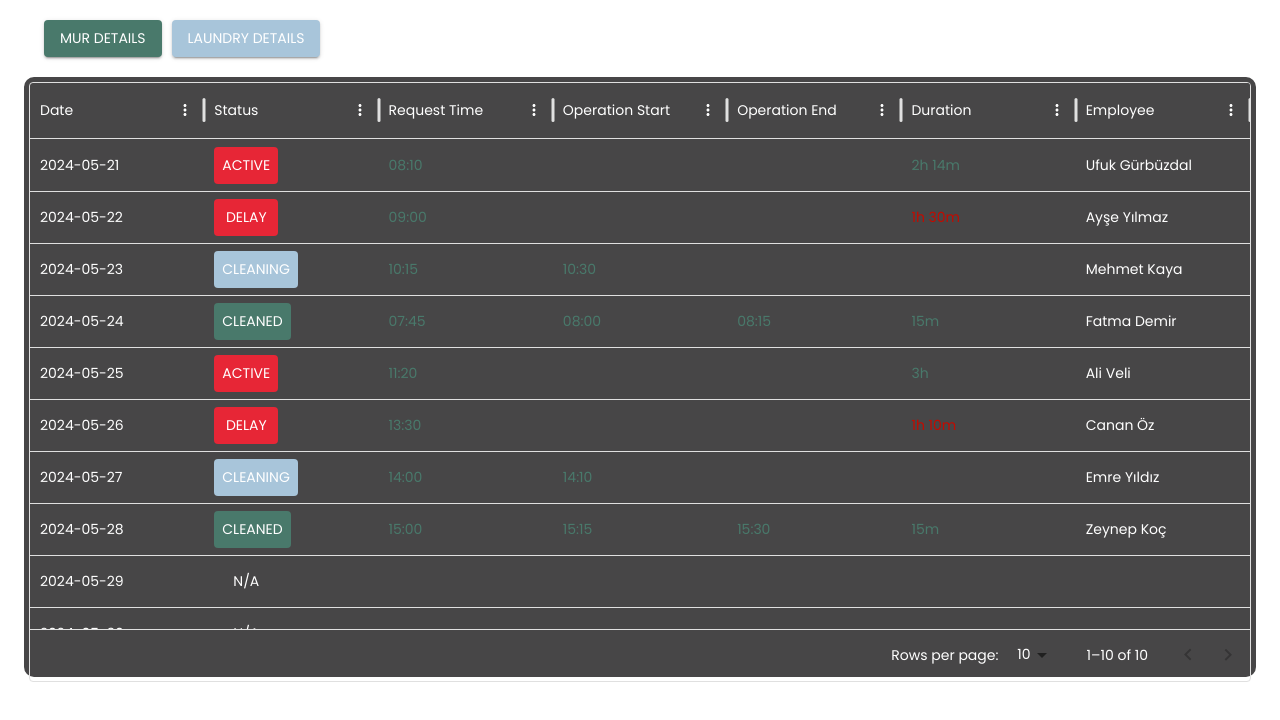
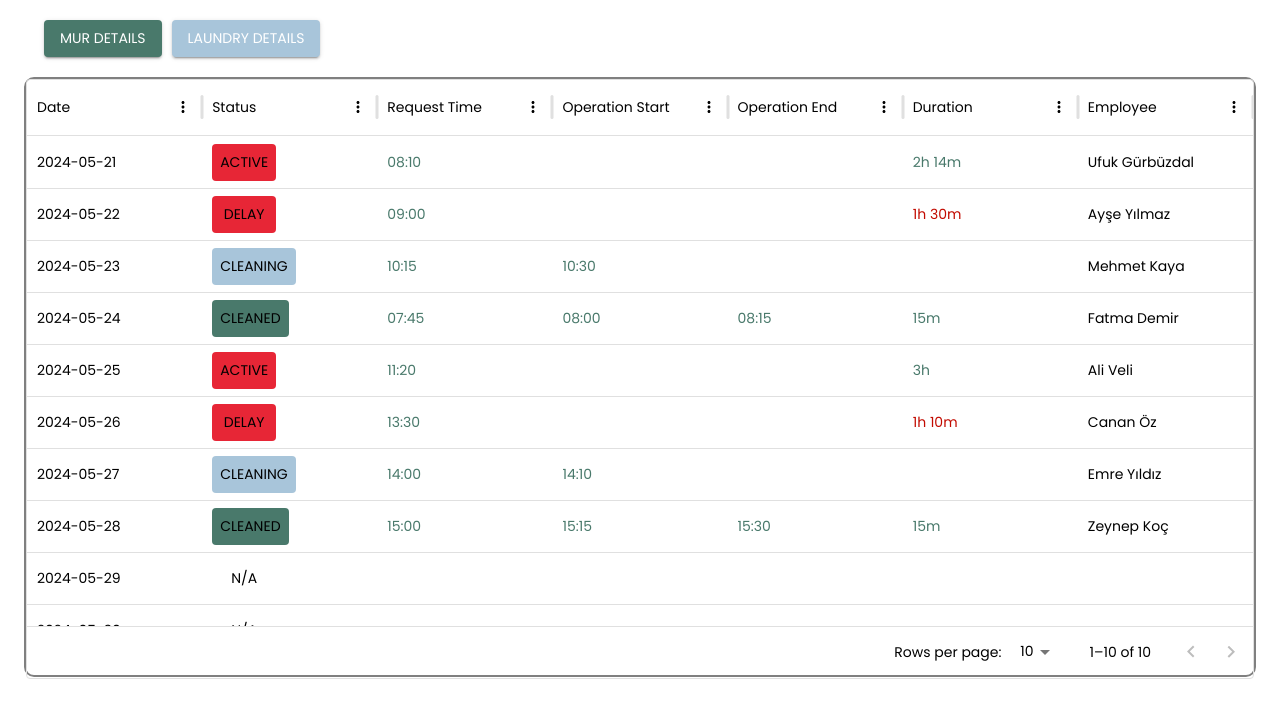
Before and after one commit to rmkofficial/Room-Services-Details, a React (Vite) app: page / in a window 1280 px wide. Shown: the top 720 px of the page. Built offline with nearby package versions, Linux system fonts and the light colour scheme.

Commit message:
Light version

```diff
--- a/src/components/DetailsView.jsx
+++ b/src/components/DetailsView.jsx
@@ -48,8 +48,8 @@ export default function DetailsView() {
           style={{
             height: 600,
             width: "100%",
-            background: "rgba(71,70,71,255)",
-            border: "5px solid rgba(71,70,71,255)",
+            background: "",
+            border: "2px solid gray",
             borderRadius: "10px",
           }}
         >
--- a/src/components/LaundryDetails.jsx
+++ b/src/components/LaundryDetails.jsx
@@ -33,26 +33,26 @@ export default function LaundryDetails() {
         disableSelectionOnClick
         sx={{
           "& .MuiDataGrid-columnHeader": {
-            backgroundColor: "rgba(71,70,71,255)",
+            backgroundColor: "",
           },
           "& .MuiDataGrid-columnHeaderTitle": {
-            color: "white",
+            color: "black",
           },
           "& .MuiDataGrid-cell": {
-            color: "white",
-            backgroundColor: "rgba(71,70,71,255)",
+            color: "black",
+            backgroundColor: "",
           },
           "& .MuiTablePagination-root": {
-            color: "white",
+            color: "black",
           },
           "& .MuiDataGrid-iconButtonContainer": {
-            color: "white",
+            color: "black",
           },
           "& .MuiDataGrid-menuIconButton": {
-            color: "white",
+            color: "black",
           },
           "& .MuiDataGrid-sortIcon": {
-            color: "white",
+            color: "black",
           },
         }}
       />
--- a/src/components/MURDetails.jsx
+++ b/src/components/MURDetails.jsx
@@ -33,26 +33,26 @@ export default function MURDetails() {
         disableSelectionOnClick
         sx={{
           "& .MuiDataGrid-columnHeader": {
-            backgroundColor: "rgba(71,70,71,255)",
+            backgroundColor: "",
           },
           "& .MuiDataGrid-columnHeaderTitle": {
-            color: "white",
+            color: "black",
           },
           "& .MuiDataGrid-cell": {
-            color: "white",
-            backgroundColor: "rgba(71,70,71,255)",
+            color: "black",
+            backgroundColor: "",
           },
           "& .MuiTablePagination-root": {
-            color: "white",
+            color: "black",
           },
           "& .MuiDataGrid-iconButtonContainer": {
-            color: "white",
+            color: "black",
           },
           "& .MuiDataGrid-menuIconButton": {
-            color: "white",
+            color: "black",
           },
           "& .MuiDataGrid-sortIcon": {
-            color: "white",
+            color: "black",
           },
         }}
       />
--- a/src/utils/Columns.jsx
+++ b/src/utils/Columns.jsx
@@ -20,7 +20,7 @@ const renderStatusButton = (params) => {
   }
 
   return (
-    <Button style={{ backgroundColor: color, color: "white" }}>{value}</Button>
+    <Button style={{ backgroundColor: color, color: "black" }}>{value}</Button>
   );
 };
 
@@ -40,7 +40,7 @@ const columns = () => [
     headerName: "Date",
     flex: 1,
     renderHeader: (params) => (
-      <span style={{ color: "white" }}>{params.colDef.headerName}</span>
+      <span style={{ color: "black" }}>{params.colDef.headerName}</span>
     ),
   },
   {
@@ -48,7 +48,7 @@ const columns = () => [
     headerName: "Status",
     flex: 1,
     renderHeader: (params) => (
-      <span style={{ color: "white" }}>{params.colDef.headerName}</span>
+      <span style={{ color: "black" }}>{params.colDef.headerName}</span>
     ),
     renderCell: renderStatusButton,
   },
@@ -57,7 +57,7 @@ const columns = () => [
     headerName: "Request Time",
     flex: 1,
     renderHeader: (params) => (
-      <span style={{ color: "white" }}>{params.colDef.headerName}</span>
+      <span style={{ color: "black" }}>{params.colDef.headerName}</span>
     ),
     renderCell: renderCellWithColor,
   },
@@ -66,7 +66,7 @@ const columns = () => [
     headerName: "Operation Start",
     flex: 1,
     renderHeader: (params) => (
-      <span style={{ color: "white" }}>{params.colDef.headerName}</span>
+      <span style={{ color: "black" }}>{params.colDef.headerName}</span>
     ),
     renderCell: renderCellWithColor,
   },
@@ -75,7 +75,7 @@ const columns = () => [
     headerName: "Operation End",
     flex: 1,
     renderHeader: (params) => (
-      <span style={{ color: "white" }}>{params.colDef.headerName}</span>
+      <span style={{ color: "black" }}>{params.colDef.headerName}</span>
     ),
     renderCell: renderCellWithColor,
   },
@@ -84,7 +84,7 @@ const columns = () => [
     headerName: "Duration",
     flex: 1,
     renderHeader: (params) => (
-      <span style={{ color: "white" }}>{params.colDef.headerName}</span>
+      <span style={{ color: "black" }}>{params.colDef.headerName}</span>
     ),
     renderCell: renderDurationCell,
   },
@@ -93,7 +93,7 @@ const columns = () => [
     headerName: "Employee",
     flex: 1,
     renderHeader: (params) => (
-      <span style={{ color: "white" }}>{params.colDef.headerName}</span>
+      <span style={{ color: "black" }}>{params.colDef.headerName}</span>
     ),
   },
 ];
```
